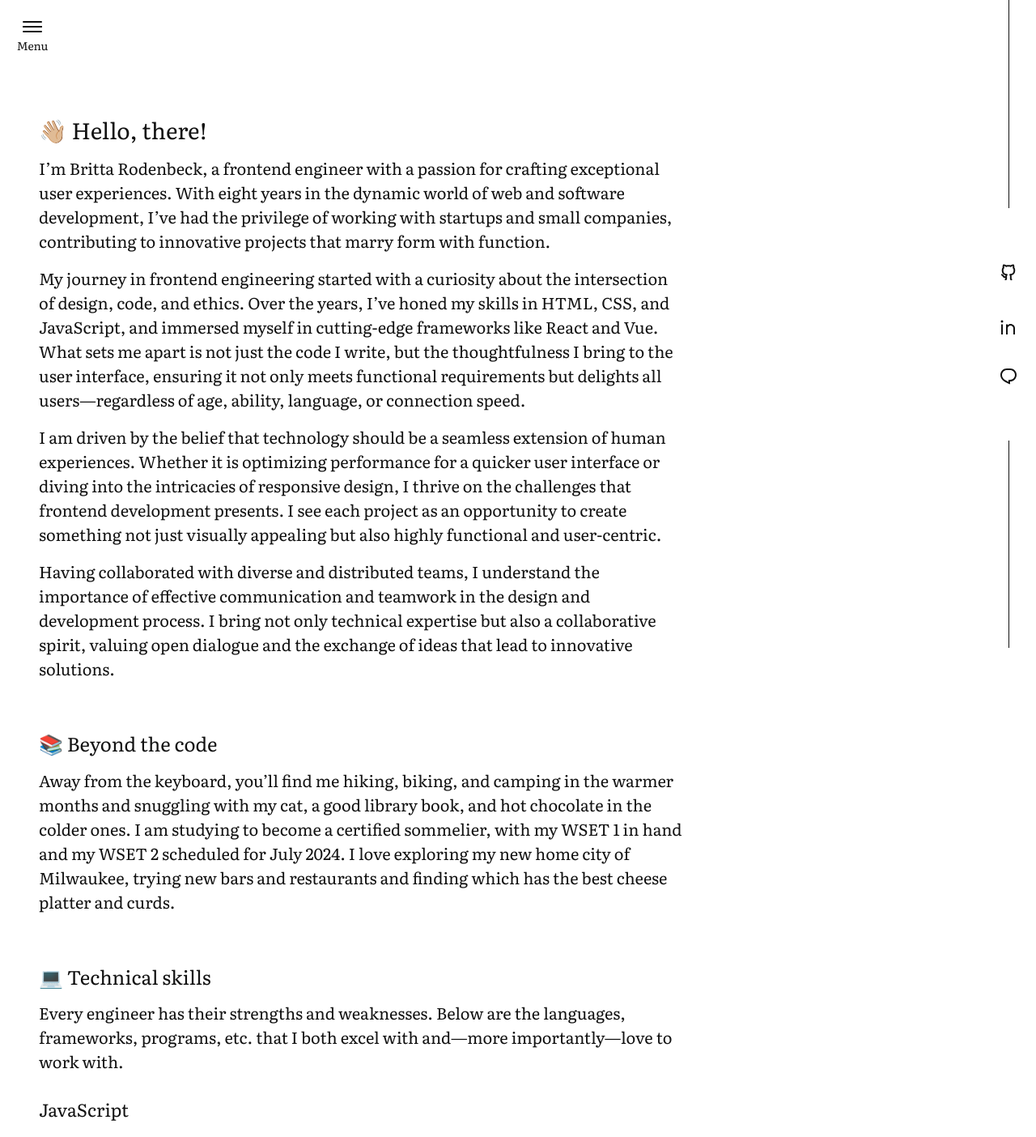
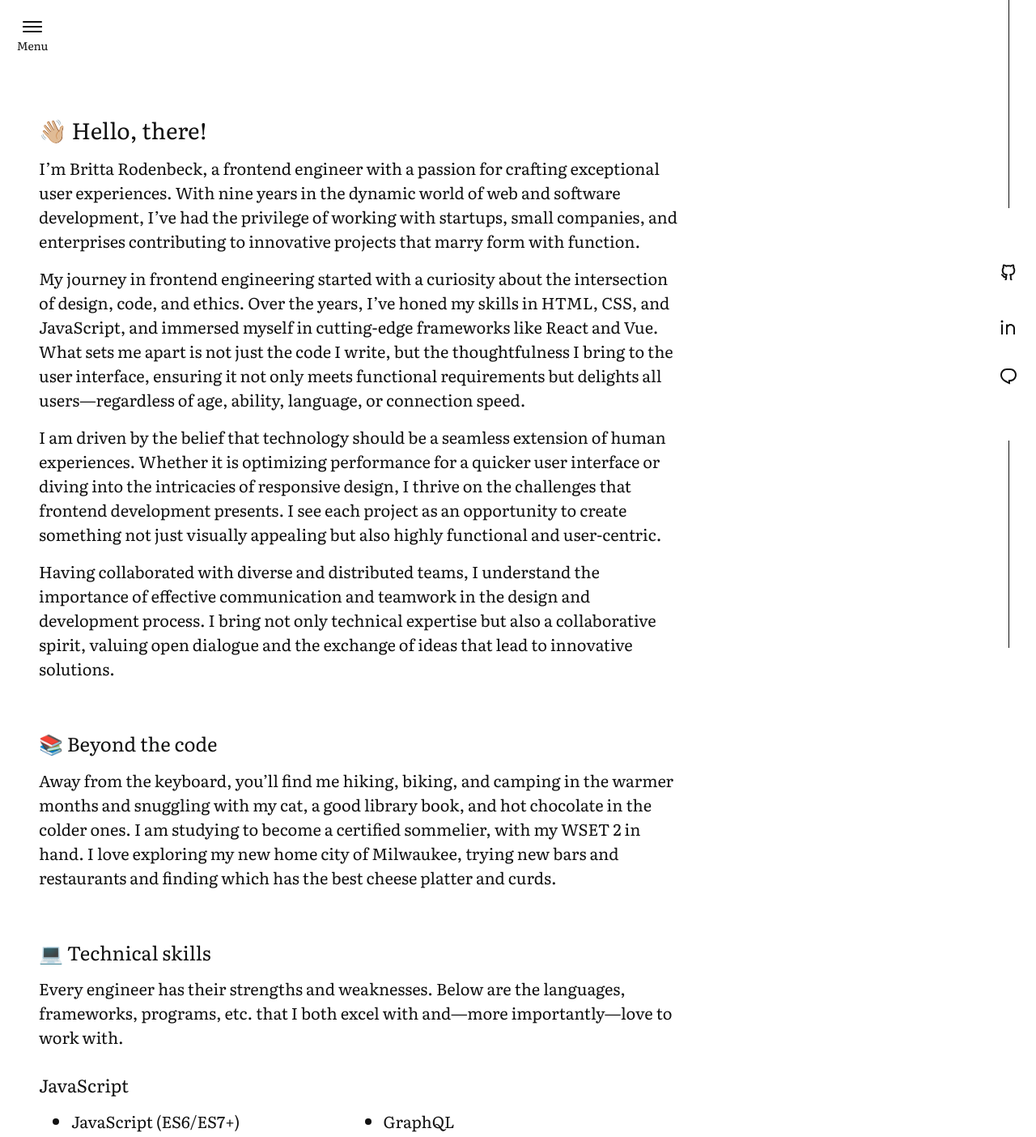
Before and after one commit to itsbrittaleigh/portfolio, a React (Create React App) app: page /about in a window 1280 px wide. Shown: the top 1404 px of the page at 81% size. Built offline with nearby package versions, Linux system fonts and the light colour scheme.

Commit message:
✨ feat: slight about updates

```diff
--- a/src/routes/about/About.tsx
+++ b/src/routes/about/About.tsx
@@ -12,9 +12,9 @@ const About = () => {
         <h1><span aria-hidden>👋🏼</span> Hello, there!</h1>
         <p>
           I’m Britta Rodenbeck, a frontend engineer with a passion for crafting exceptional user experiences.
-          With eight years in the dynamic world of web and software development, I’ve had the privilege of
-          working with startups and small companies, contributing to innovative projects that marry form
-          with function.
+          With nine years in the dynamic world of web and software development, I’ve had the privilege of
+          working with startups, small companies, and enterprises contributing to innovative projects that
+          marry form with function.
         </p>
         <p>
           My journey in frontend engineering started with a curiosity about the intersection of design,
@@ -33,7 +33,7 @@ const About = () => {
         <p>
           Having collaborated with diverse and distributed teams, I understand the importance of effective
           communication and teamwork in the design and development process. I bring not only technical
-          expertise but also a collaborative spirit, valuing open dialogue and the exchange of  ideas that
+          expertise but also a collaborative spirit, valuing open dialogue and the exchange of ideas that
           lead to innovative solutions.
         </p>
       </Section>
@@ -42,9 +42,9 @@ const About = () => {
         <p>
           Away from the keyboard, you’ll find me hiking, biking, and camping in the warmer months and
           snuggling with my cat, a good library book, and hot chocolate in the colder ones. I am studying
-          to become a certified sommelier, with my WSET 1 in hand and my WSET 2 scheduled for July 2024.
-          I love exploring my new home city of Milwaukee, trying new bars and restaurants and finding
-          which has the best cheese platter and curds.
+          to become a certified sommelier, with my WSET 2 in hand. I love exploring my new home city of
+          Milwaukee, trying new bars and restaurants and finding which has the best cheese platter and
+          curds.
         </p>
       </Section>
       <Section>
```
